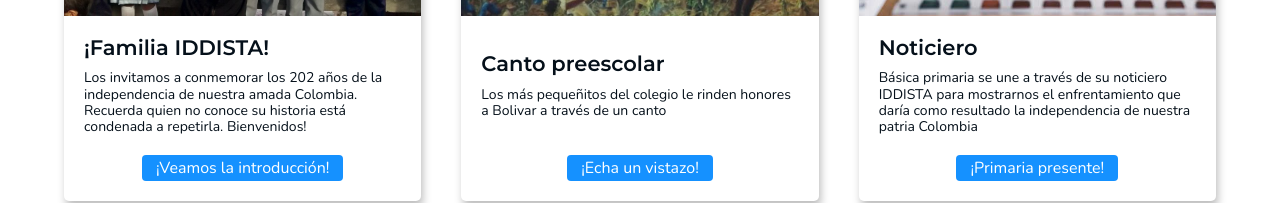
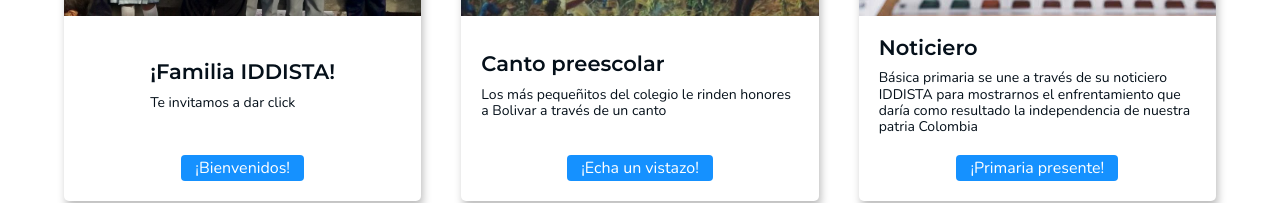
Before and after one commit to jesus2801/iddi-page-batalla-boyaca, a Next.js app: page / in a window 1280 px wide. Shown: the part 713-916 px from the top of the page. Built offline with nearby package versions, Linux system fonts and the light colour scheme.

Commit message:
cards updated

```diff
--- a/src/components/organisms/home-grid/HomeGrid.tsx
+++ b/src/components/organisms/home-grid/HomeGrid.tsx
@@ -9,8 +9,8 @@ const HomeGrid = () => {
     <HomeGridDiv>
       <HomeCard
         title="¡Familia IDDISTA!"
-        button="¡Veamos la introducción!"
-        desc="Los invitamos a conmemorar los 202 años de la independencia de nuestra amada Colombia. Recuerda quien no conoce su historia está condenada a repetirla. Bienvenidos!"
+        button="¡Bienvenidos!"
+        desc="Te invitamos a dar click"
         image="/static/banner.jpeg"
         link="/videos?v=https://www.youtube.com/embed/N_dAn-ta4W4"
       />
```
